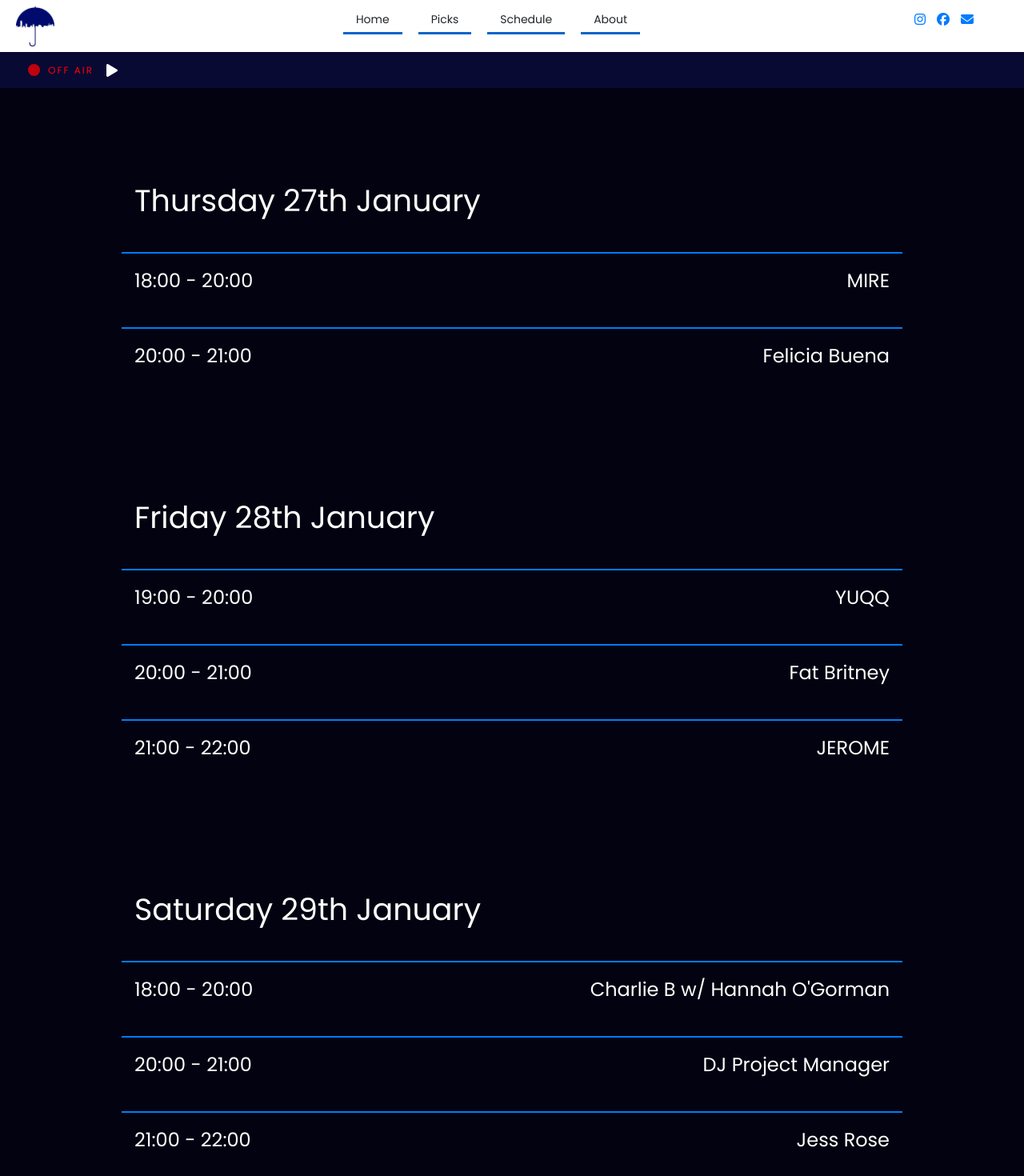
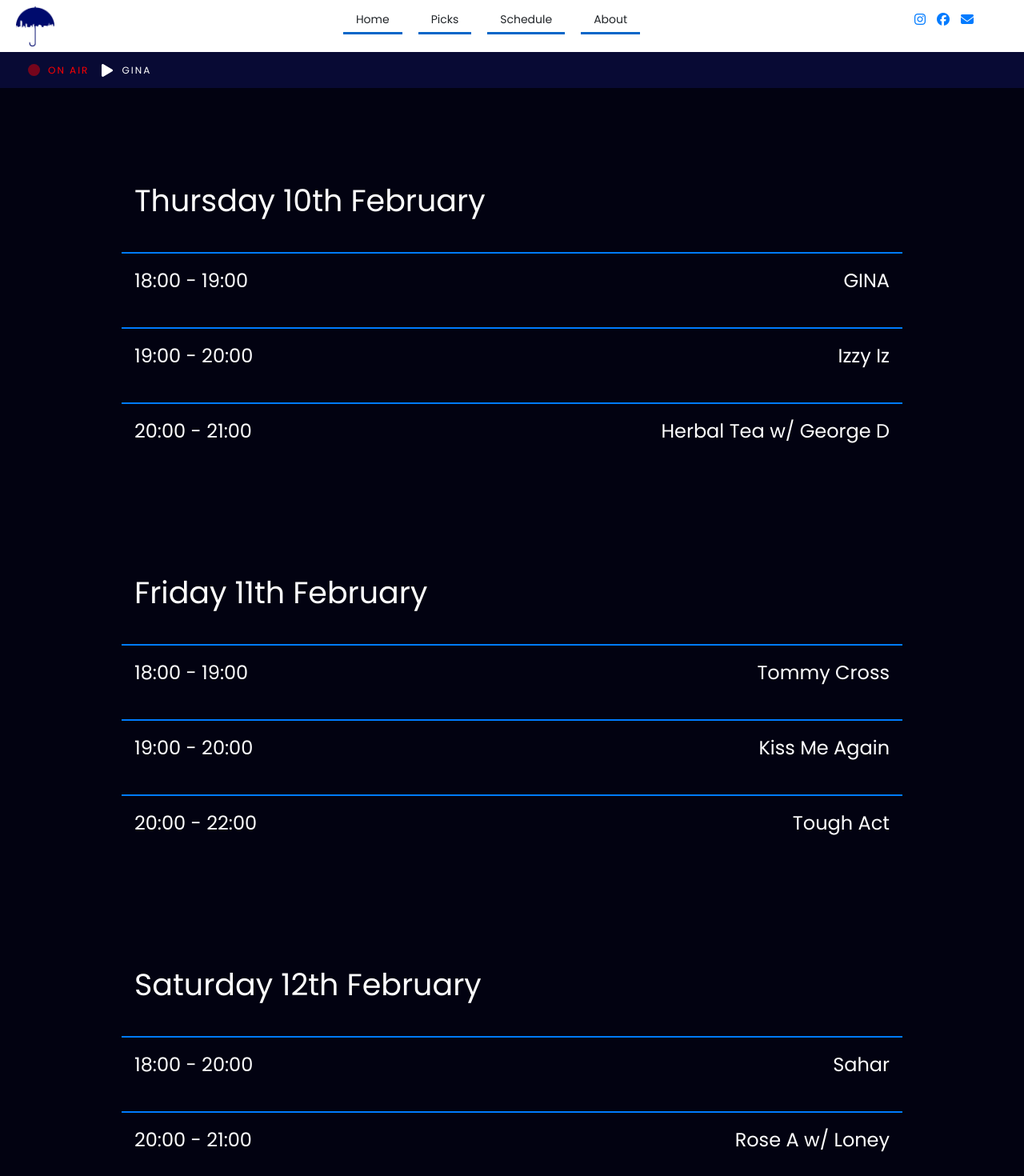
Before and after one commit to katiemhughes/radio-website, a React (Create React App) app: page /schedule in a window 1280 px wide. Shown: the top 1470 px of the page at 80% size. Built offline with nearby package versions, Linux system fonts and the light colour scheme; some icons are missing.

Commit message:
thrsday on

```diff
--- a/src/components/navbar/Navbar.css
+++ b/src/components/navbar/Navbar.css
@@ -105,7 +105,7 @@
 }
 
 /* select all commented code below and press ctrl and / . That will make the circle flash. Remember to save after doing this (ctrl+S). */
-/* @keyframes up-right {
+@keyframes up-right {
     0% {
         transform: scale(1);
         opacity: .25
@@ -118,7 +118,7 @@
         transform: scale(1);
         opacity: .25;
     }
-} */
+}
 .circle {
     border-radius: 50%;
     width: 15px;
--- a/src/components/navbar/Navbar.js
+++ b/src/components/navbar/Navbar.js
@@ -113,11 +113,11 @@ const Navbar = () => {
               <ul>
                 <li><div className="circle red"></div></li>
                 {/* Write "ON" instead of "OFF" (or vice versa) */}
-                <li>OFF AIR</li>
+                <li>ON AIR</li>
                 <div className="audio-player-container">
                   <Player />
                   {/* Inside the p tags here, write the DJ's name */}
-                  <p className="audio-player-text"></p>
+                  <p className="audio-player-text">Gina</p>
                 </div>
               </ul>
             </div>
--- a/src/components/player/Player.css
+++ b/src/components/player/Player.css
@@ -9,5 +9,5 @@
     align-items: center;
     color: white;
     /* Uncomment the line below */
-    /* cursor: pointer; */
+    cursor: pointer;
 }
--- a/src/components/player/Player.js
+++ b/src/components/player/Player.js
@@ -24,7 +24,7 @@ const Player = () => {
         <div className="player-wrapper">
             <audio ref={audioPlayer} src="http://radio.rainycityradio.live:8000/radio.mp3" preload="metadata"></audio>
             {/* Remove "disabled" from the button tag below. */}
-            <button disabled className="play-btn" onClick={togglePlayPause}>{ isPlaying ? <FaStop /> : <FaPlay /> }</button>
+            <button className="play-btn" onClick={togglePlayPause}>{ isPlaying ? <FaStop /> : <FaPlay /> }</button>
         </div>
     )
 }
--- a/src/components/schedule/Schedule.js
+++ b/src/components/schedule/Schedule.js
@@ -11,49 +11,53 @@ const Schedule = () => {
             <h1 className="schedule-title">SCHEDULE</h1>
             <table className="schedule-table">
                 <ScheduleDate
-                    showDate="Thursday 27th January"
+                    showDate="Thursday 10th February"
                 />
                 <ScheduleItem
-                    showTime="18:00 - 20:00"
-                    showName="MIRE"
+                    showTime="18:00 - 19:00"
+                    showName="GINA"
+                />
+                <ScheduleItem
+                    showTime="19:00 - 20:00"
+                    showName="Izzy Iz"
                 />
                 <ScheduleItem
                     showTime="20:00 - 21:00"
-                    showName="Felicia Buena"
+                    showName="Herbal Tea w/ George D"
                 />
             </table>
             <table className="schedule-table">
                 <ScheduleDate
-                    showDate="Friday 28th January"
+                    showDate="Friday 11th February"
+                    />
+                    <ScheduleItem
+                        showTime="18:00 - 19:00"
+                        showName="Tommy Cross"
                     />
                     <ScheduleItem
                         showTime="19:00 - 20:00"
-                        showName="YUQQ"
+                        showName="Kiss Me Again"
                     />
                     <ScheduleItem
-                        showTime="20:00 - 21:00"
-                        showName="Fat Britney"
-                    />
-                    <ScheduleItem
-                        showTime="21:00 - 22:00"
-                        showName= "JEROME"
-        />
+                        showTime="20:00 - 22:00"
+                        showName= "Tough Act"
+                />
             </table>
             <table className="schedule-table">
                 <ScheduleDate
-                    showDate="Saturday 29th January"
+                    showDate="Saturday 12th February"
                 />
                 <ScheduleItem
                     showTime="18:00 - 20:00"
-                    showName="Charlie B w/ Hannah O'Gorman"
+                    showName="Sahar"
                 />
                 <ScheduleItem
                     showTime="20:00 - 21:00"
-                    showName="DJ Project Manager"
+                    showName="Rose A w/ Loney"
                 />
                 <ScheduleItem
                     showTime="21:00 - 22:00"
-                    showName="Jess Rose"
+                    showName="Pangolin"
                 />
             </table>
         </div>
```
